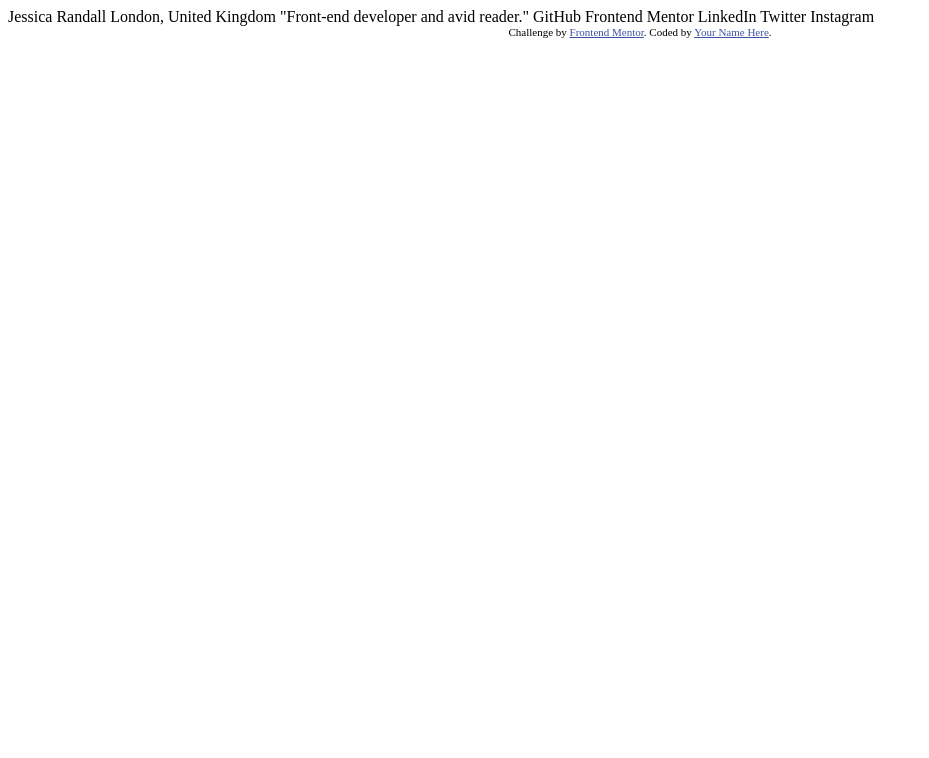
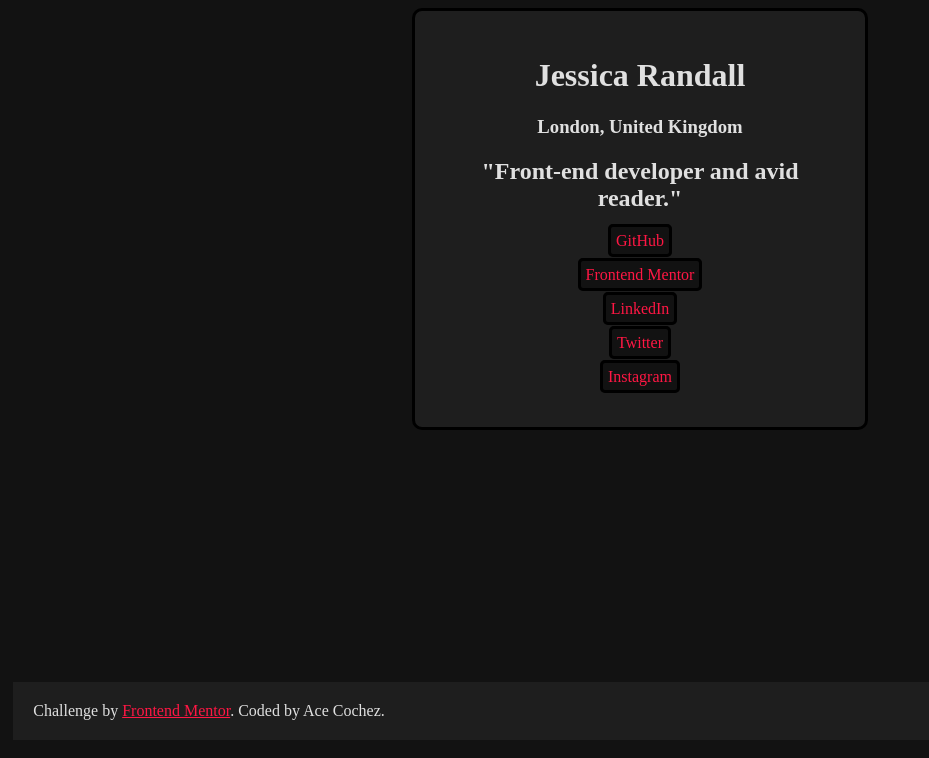
Before and after one commit to acecochez/shameless-promo, a plain HTML site: page index.html in a window 1280 px wide. Shown: the whole page, without its empty margins (0-929 px from the left). Drawn offline with Linux system fonts and the light colour scheme.

Commit message:
Started styling

```diff
--- a/index.html
+++ b/index.html
@@ -5,30 +5,28 @@
   <meta name="viewport" content="width=device-width, initial-scale=1.0"> <!-- displays site properly based on user's device -->
 
   <link rel="icon" type="image/png" sizes="32x32" href="./assets/images/favicon-32x32.png">
+  <link rel="stylesheet" href="styles.css">
 
   <title>Frontend Mentor | Social links profile</title>
 
-  <!-- Feel free to remove these styles or customise in your own stylesheet 👍 -->
-  <style>
-    .attribution { font-size: 11px; text-align: center; }
-    .attribution a { color: hsl(228, 45%, 44%); }
-  </style>
 </head>
 <body>
 
-  Jessica Randall
-  London, United Kingdom
-  "Front-end developer and avid reader."
+	<div id="card">
+		<h1>Jessica Randall</h1>
+		<h3>London, United Kingdom</h3>
+		<h2>"Front-end developer and avid reader."</h2>
 
-  GitHub
-  Frontend Mentor
-  LinkedIn
-  Twitter
-  Instagram
+		<p><a class="link" id="github">GitHub</a></p>
+		<p><a class="link" id="frontend-mentor">Frontend Mentor</a></p>
+		<p><a class="link" id="linkedin">LinkedIn</a></p>
+		<p><a class="link" id="x">Twitter</a></p>
+		<p><a class="link" id="instagram">Instagram</a></p>
+	</div>
 
   <div class="attribution">
     Challenge by <a href="https://www.frontendmentor.io?ref=challenge" target="_blank">Frontend Mentor</a>.
-    Coded by <a href="#">Your Name Here</a>.
+    Coded by Ace Cochez.
   </div>
 </body>
 </html>
--- a/styles.css
+++ b/styles.css
@@ -1,4 +1,37 @@
 body {
-  background-color: green;
-  color: white;
+  background-color: #121212;
+  color: #E0E0E0;
 }
+
+#card {
+	margin: auto;
+	border: 3px solid black;
+	border-radius: 10px;
+	background-color: #1E1E1E;
+	width: 400px;
+	padding: 25px;
+	text-align: center;
+}
+
+.link {
+	padding: 5px;
+	border: 3px solid black;
+	border-radius: 5px;
+	background-color: #121212;
+}
+
+.link:hover {
+	box-shadow: 2px 2px 10px #FF1744;
+}
+
+.attribution {
+	margin: auto;
+	margin-top: 20%;
+	width: 96%;
+	padding: 20px;
+	background-color: #1E1E1E;
+}
+
+a {
+	color: #FF1744;
+}
```
